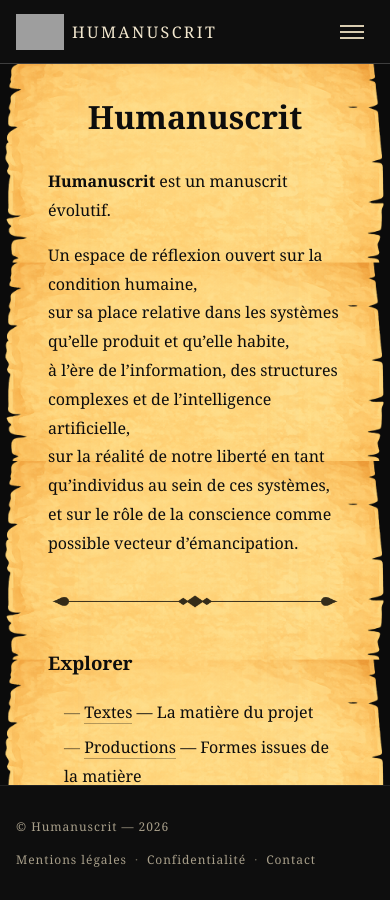
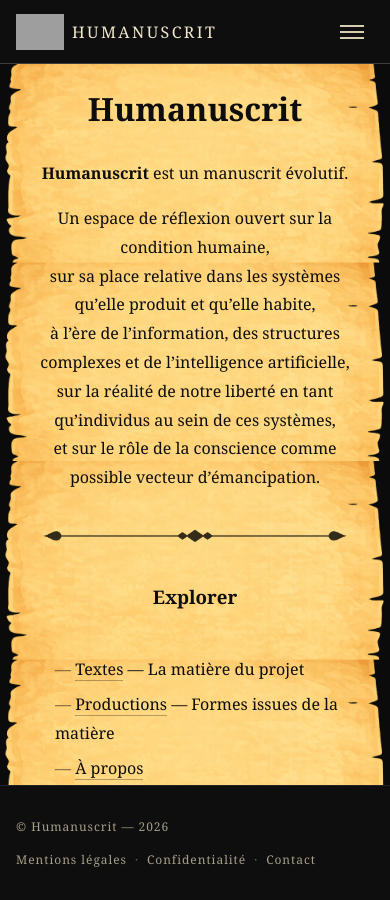
Before and after one commit to maxcarriere/humanuscrit, a Jekyll site: the page built from index.md, in a window 390 px wide. Built offline with Jekyll 4.4.1, drawn with Linux system fonts in a browser that asks for light colours; grey boxes are pictures that could not be loaded.

Commit message:
Marges proportionnelles (5vw), page accueil centrÃ©e, body class page-home
Co-authored-by: Cursor <cursoragent@cursor.com>

```diff
--- a/_layouts/default.html
+++ b/_layouts/default.html
@@ -3,7 +3,7 @@
 
   {%- include head.html -%}
 
-  <body>
+  <body class="{% if page.layout == 'home' %}page-home{% endif %}">
 
     {%- include header.html -%}
 
--- a/assets/css/style.scss
+++ b/assets/css/style.scss
@@ -302,6 +302,16 @@ $parchment-bottom-height: 120px;
   overflow-x: hidden;
 }
 
+/* Page d'accueil : texte centré (mobile et PC) */
+.page-home .parchment-content {
+  text-align: center;
+}
+
+.page-home .arborescence-textes {
+  display: inline-block;
+  text-align: left;
+}
+
 .parchment-content .post-title,
 .parchment-content h1 {
   text-align: center;
@@ -354,10 +364,10 @@ $parchment-bottom-height: 120px;
   }
 
   .parchment-content {
-    max-width: calc(100% - 3rem);
+    max-width: calc(100% - 10vw);
     width: 100%;
     margin: 0 auto;
-    padding: 1.5rem 1.5rem;
+    padding: 1rem 5vw;
     font-size: 1rem;
   }
 
```
